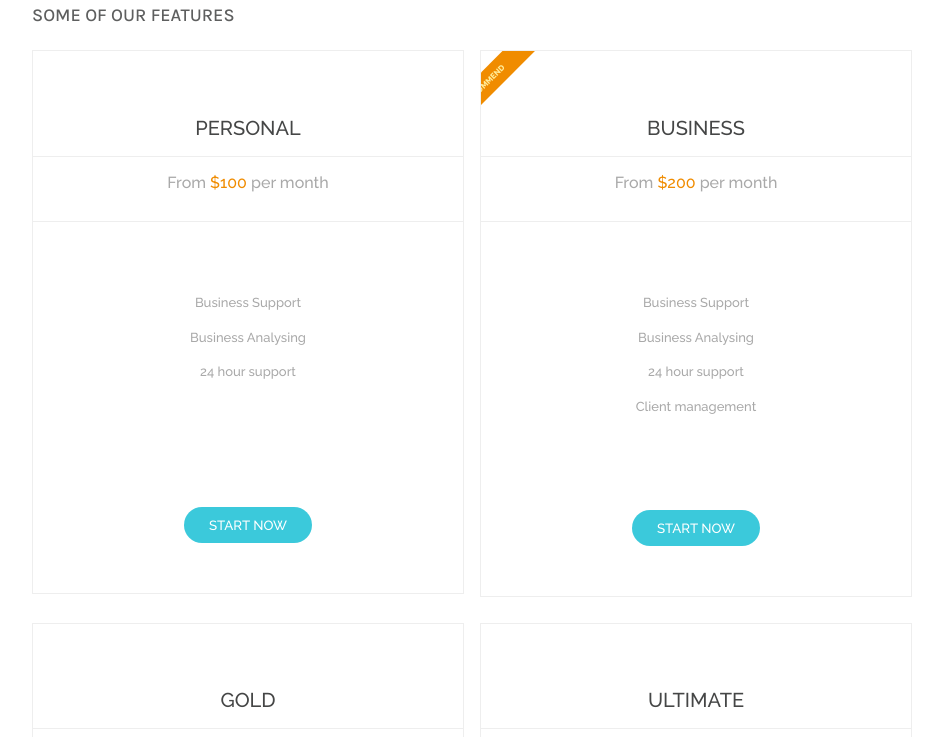
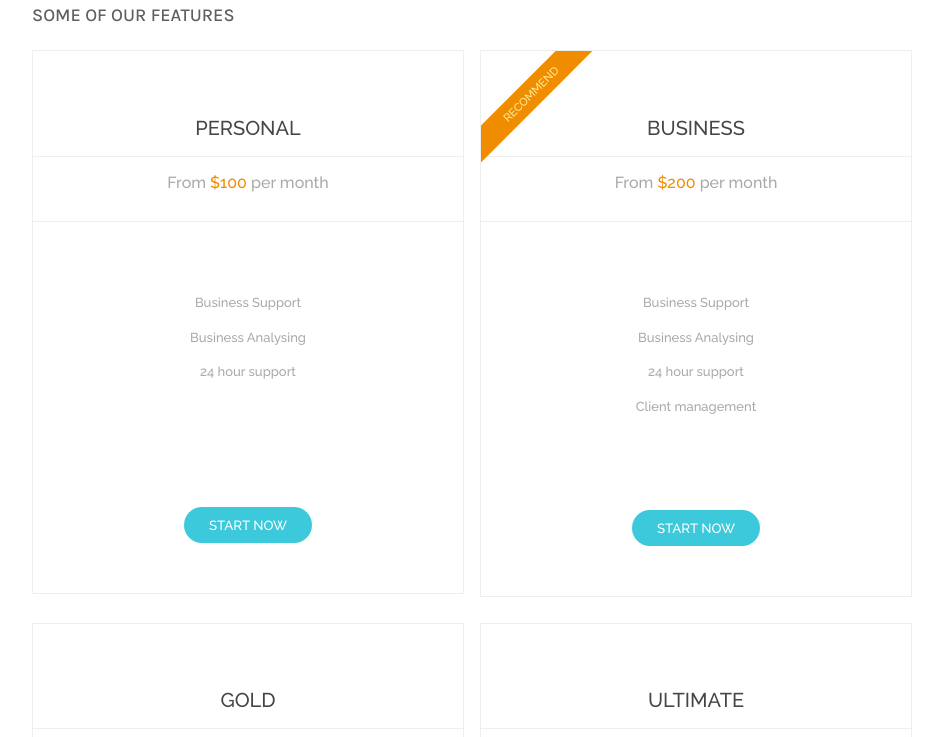
Before and after one commit to Anneta-P/media-query-adaptation-2, a plain HTML site: page index.html in a window 1280 px wide. Shown: the part 63-800 px from the top of the page, without its empty margins (168-1111 px from the left). Drawn offline with Linux system fonts and the light colour scheme.

Commit message:
ribbon bug fix

```diff
--- a/index.html
+++ b/index.html
@@ -57,6 +57,9 @@
 
     <div class=" column">
       <div class="price" id="business">
+        <div class="ribbon-wrapper">
+          <div class="ribbon">recommend</div>
+        </div>
         <li class="header-li">Business</li>
         <li class="price-header">From <span class="colortext">$200</span> per month</li>
         <ul class="features-list">
--- a/styles.css
+++ b/styles.css
@@ -148,20 +148,28 @@
   }
 }
 
-/**/
-#business::after {
-  content: 'Recommend';
+/* TODO: add queries for small screen, decrease width and height of the container at small screen dimensions*/
+.ribbon-wrapper {
+  overflow: hidden;
   position: absolute;
+  width: 200px;
+  height: 200px;
+}
+
+/* TODO: add queries for small screen, decrease font size  at small screen dimensions*/
+.ribbon {
+  position: relative;
+  left: -25%;
+  top: 15%;
+  transform: rotate(-45deg);
   text-transform: uppercase;
-  font-family: 'Raleway', sans-serif;
-  top: 4%;
-  left: -17%;
-  font-size: 0.5rem;
-  font-weight: 600;
+  font-family: bold, 'Raleway', sans-serif;
+  font-size: 0.7rem;
   background-color: #f08c00;
   color: #ffec99;
-  padding: 0.4rem 3.2rem;
-  transform: rotate(-45deg);
+  width: 100%;
+  text-align: center;
+  padding: 3%;
 }
 
 #business {
```
